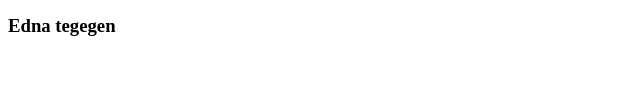
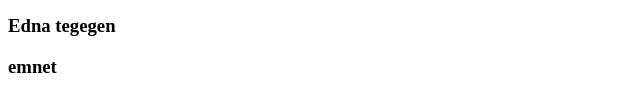
Before and after one commit to leultefera/Test1, a plain HTML site: page index.html in a window 1280 px wide. Shown: the part 478-590 px from the top of the page, 0-640 px from the left. Drawn offline with Linux system fonts and the light colour scheme.

Commit message:
emenet's name added

```diff
--- a/index.html
+++ b/index.html
@@ -21,6 +21,7 @@
     <h3>Mekonnen Ayele</h3>
     <h3>Danny - You can use GitHub Desktop, it is simple, easy and fast to use</h3>
     <h3>Edna tegegen</h3>
+    <h3>emnet</h3>
 </body>
 
 </html>
```
